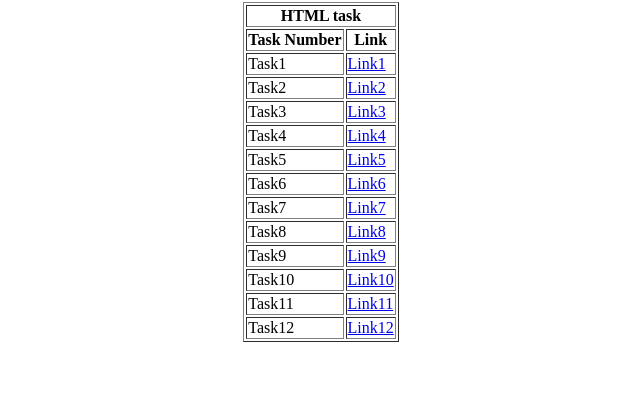
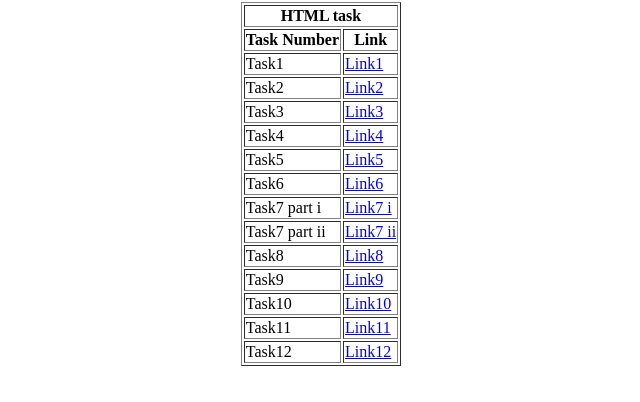
Before and after one commit to Godfathxx/VIT_Internship_Task, a plain HTML site: page index.html in a window 1280 px wide. Shown: the part 78-480 px from the top of the page, without its empty margins (319-959 px from the left). Drawn offline with Linux system fonts and the light colour scheme.

Commit message:
Update index.html

```diff
--- a/index.html
+++ b/index.html
@@ -41,8 +41,12 @@
                 <td><a href="./Task6.html">Link6</a></td>
             </tr>
             <tr>
-                <td>Task7</td>
-                <td><a href="./Task7.html">Link7</a></td>
+                <td>Task7 part i</td>
+                <td><a href="./Task7i.html">Link7 i</a></td>
+            </tr>
+            <tr>
+                <td>Task7 part ii</td>
+                <td><a href="./Task7ii.html">Link7 ii</a></td>
             </tr>
             <tr>
                 <td>Task8</td>
```
